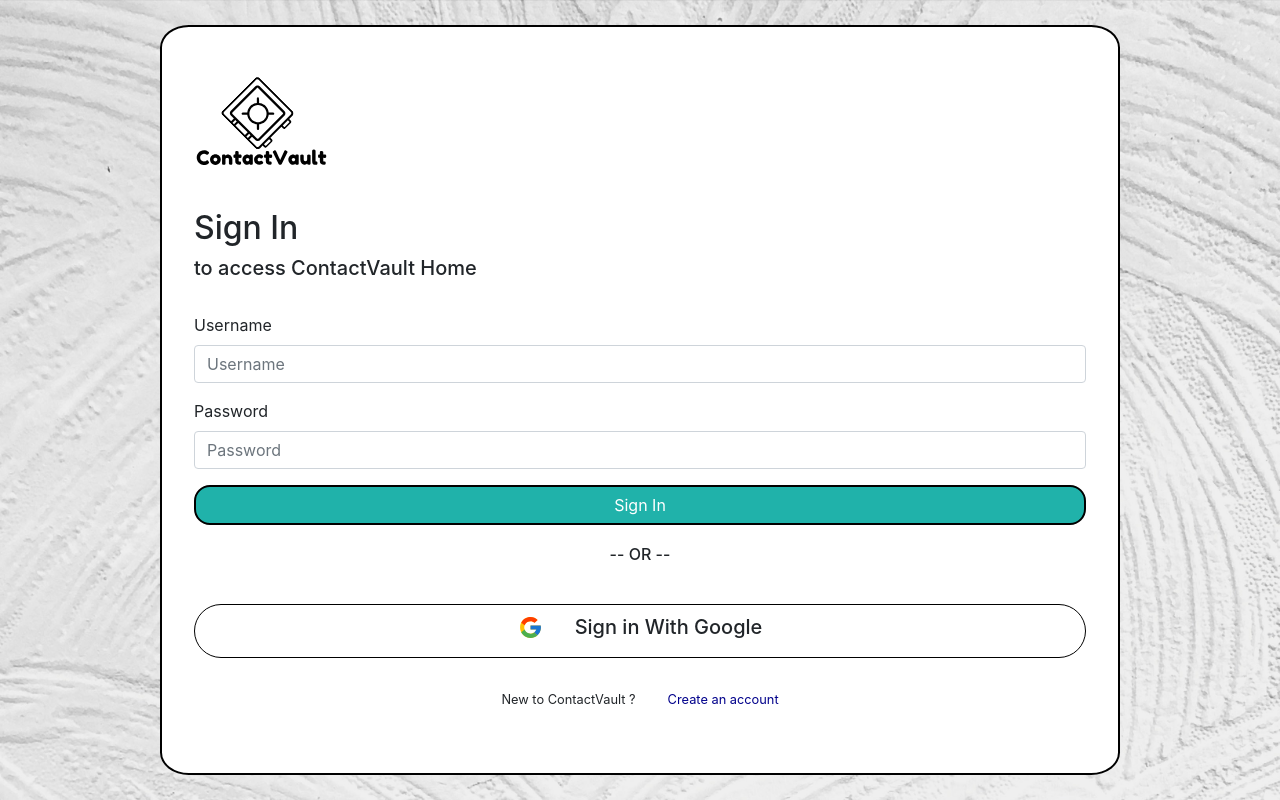
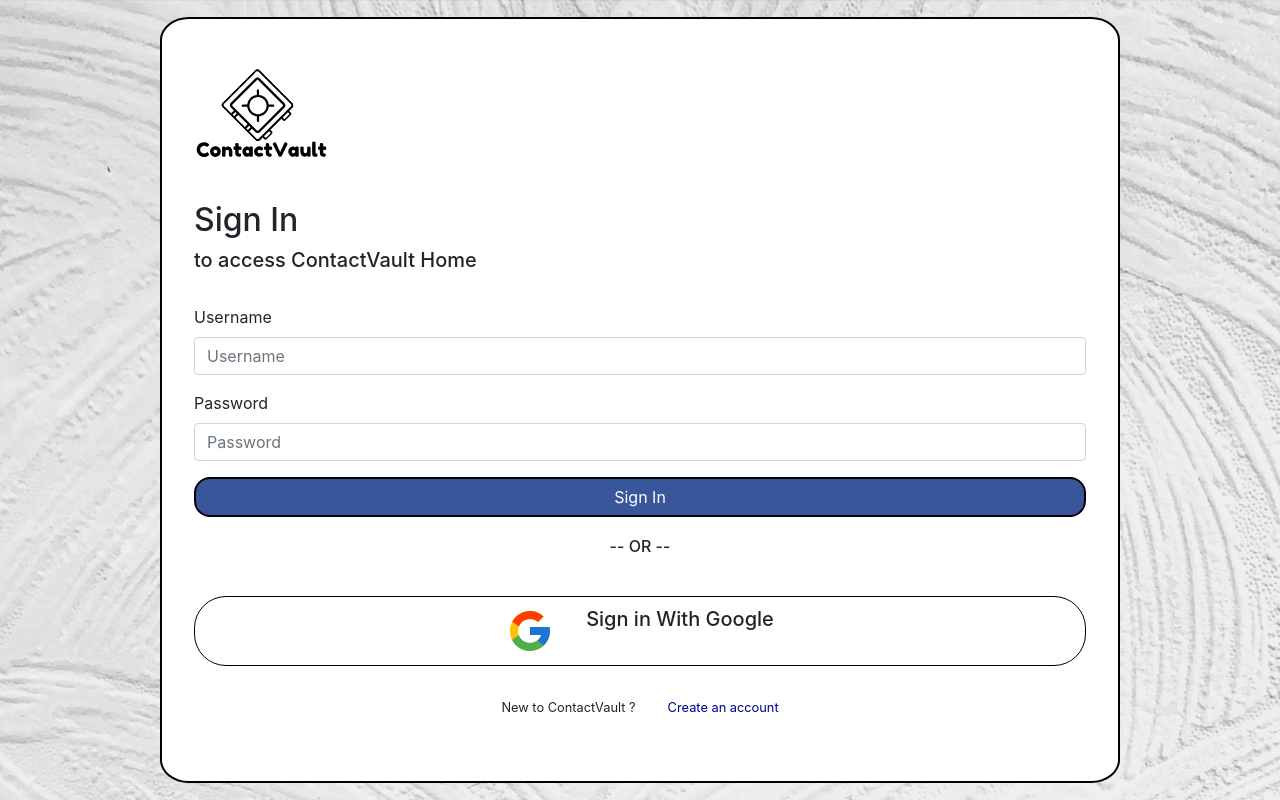
Before and after one commit to KaziAmin110/ContactVault, a PHP site: page /app/src/login.html in a window 1280 px wide. Run offline with PHP 8.4, Linux system fonts and the light colour scheme.

Commit message:
Update login.css
edited color values to be accessible and h3 is now smaller

```diff
--- a/app/src/css/login.css
+++ b/app/src/css/login.css
@@ -53,16 +53,6 @@
     flex: 1;
 }
 
-.google-btn:hover {
-    box-shadow: 0px 25px 20px -20px rgba(0, 0, 0, 0.45);
-    transform: translateY(-5px);
-}
-
-.google-icon {
-    width: 25px;
-    height: 25px;
-}
-
 .sign-up-footer {
     display: flex;
     flex-direction: column;
@@ -74,7 +64,7 @@
 }
 
 .btn-primary {
-    background-color: lightseagreen;
+    background-color: #385699;
     width: 100%;
 	border: 2px solid black;
     border-radius: 1rem;
@@ -82,7 +72,7 @@
 }
 
 .btn-primary:hover {
-    background-color: red;
+    background-color: #A03131;
     box-shadow: 0px 25px 20px -20px rgba(0, 0, 0, 0.45);
     transform: translateY(-5px);
     color: white;
@@ -100,3 +90,7 @@
 a:hover {
     color: blue;
 }
+
+h3 {
+    font-size: 20px;
+}
```
